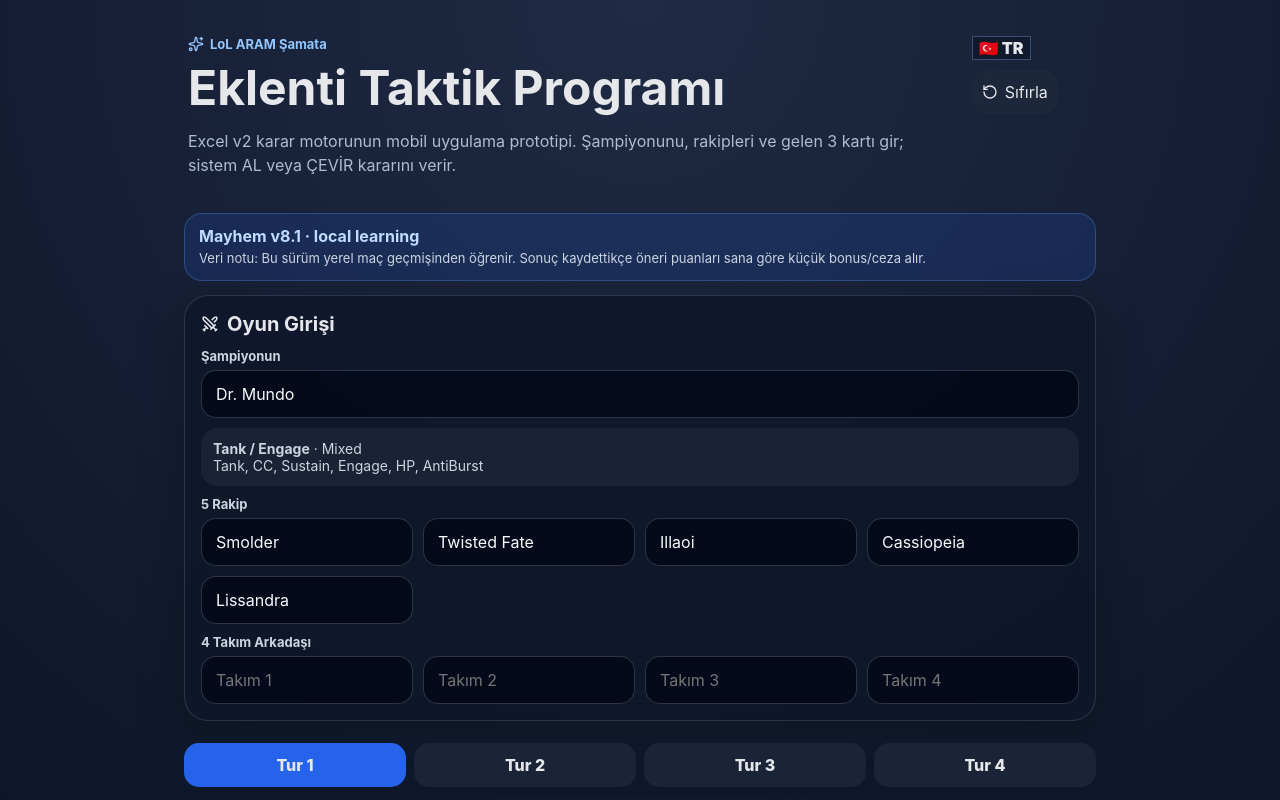
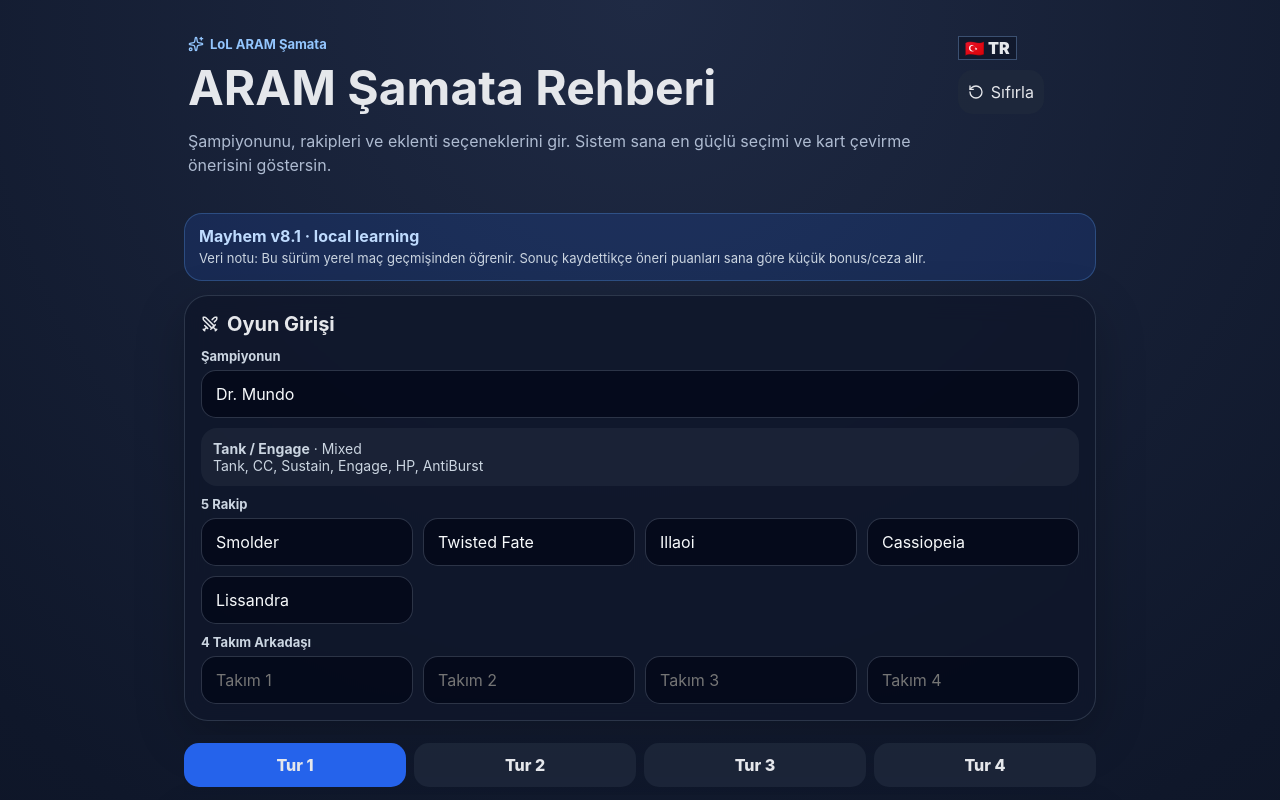
Before and after one commit to erentuncel37-code/aram-samata-app-clean, a React (Vite) app: page / in a window 1280 px wide. Shown: the top 800 px of the page. Built offline with nearby package versions, Linux system fonts and the light colour scheme.

Commit message:
hero text updated

```diff
--- a/src/App.jsx
+++ b/src/App.jsx
@@ -7,8 +7,8 @@
 const emptyTurn = { options: ['', '', ''], lockedChoice: '' };
 const UI = {
   tr: {
-    appName: 'Eklenti Taktik Programı',
-    subtitle: 'Excel v2 karar motorunun mobil uygulama prototipi. Şampiyonunu, rakipleri ve gelen 3 kartı gir; sistem AL veya ÇEVİR kararını verir.',
+    appName: 'ARAM Şamata Rehberi',
+    subtitle: 'Şampiyonunu, rakipleri ve eklenti seçeneklerini gir. Sistem sana en güçlü seçimi ve kart çevirme önerisini göstersin.',
     reset: 'Sıfırla',
     setup: 'Oyun Girişi',
     yourChampion: 'Şampiyonun',
@@ -82,8 +82,8 @@
     learningHint: 'Kişisel öğrenme bonusu: aynı şampiyon + aynı eklenti geçmiş sonuçlarına göre hesaplanır.',
   },
   en: {
-    appName: 'Augment Tactics App',
-    subtitle: 'Mobile prototype of the Excel v2 decision engine. Pick your champion, enemies, and the 3 cards; the app returns TAKE or REROLL.',
+    appName: 'ARAM Mayhem Guide',
+    subtitle: 'Enter your champion, enemies and augment choices to get the best pick and reroll suggestions.',
     reset: 'Reset',
     setup: 'Game Setup',
     yourChampion: 'Your champion',
```
